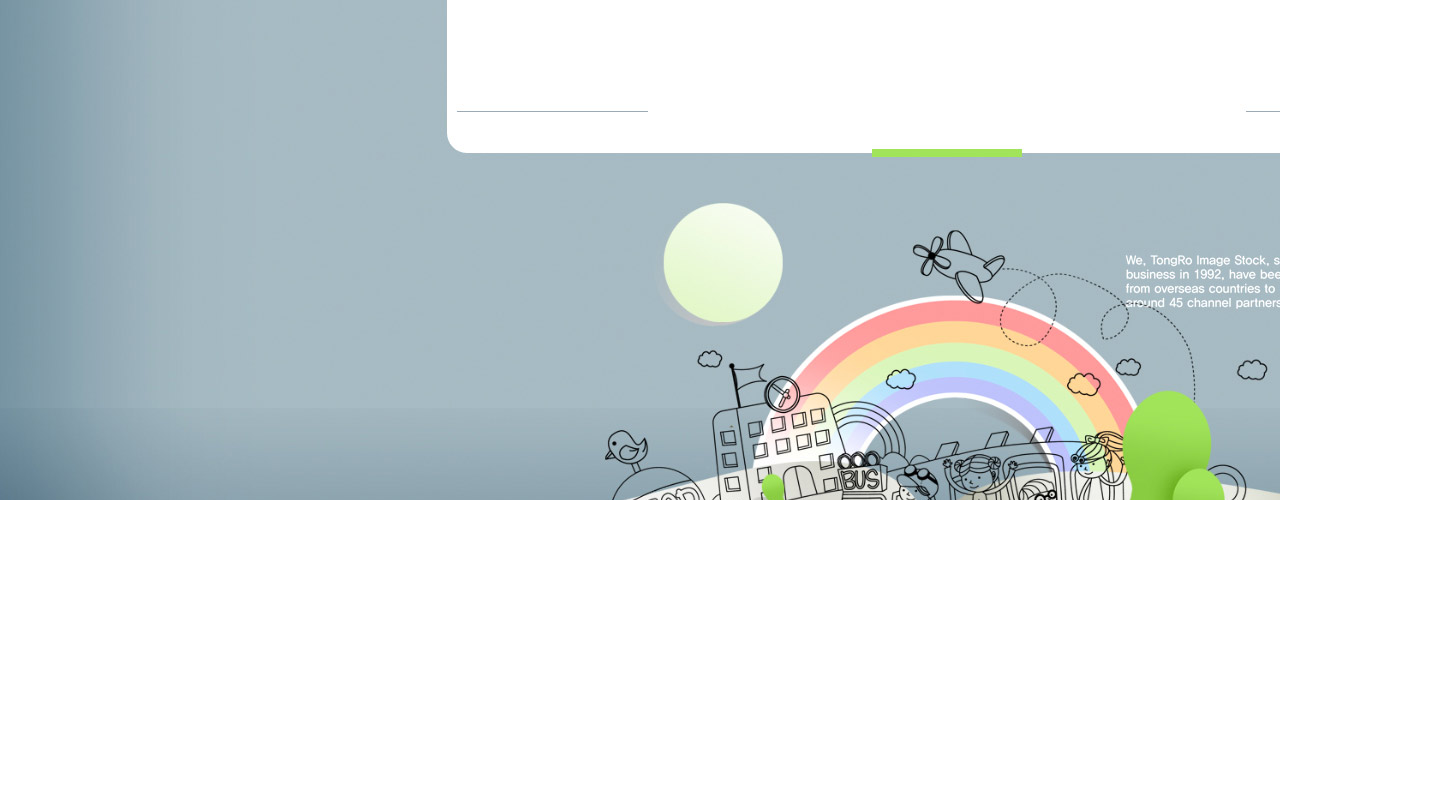
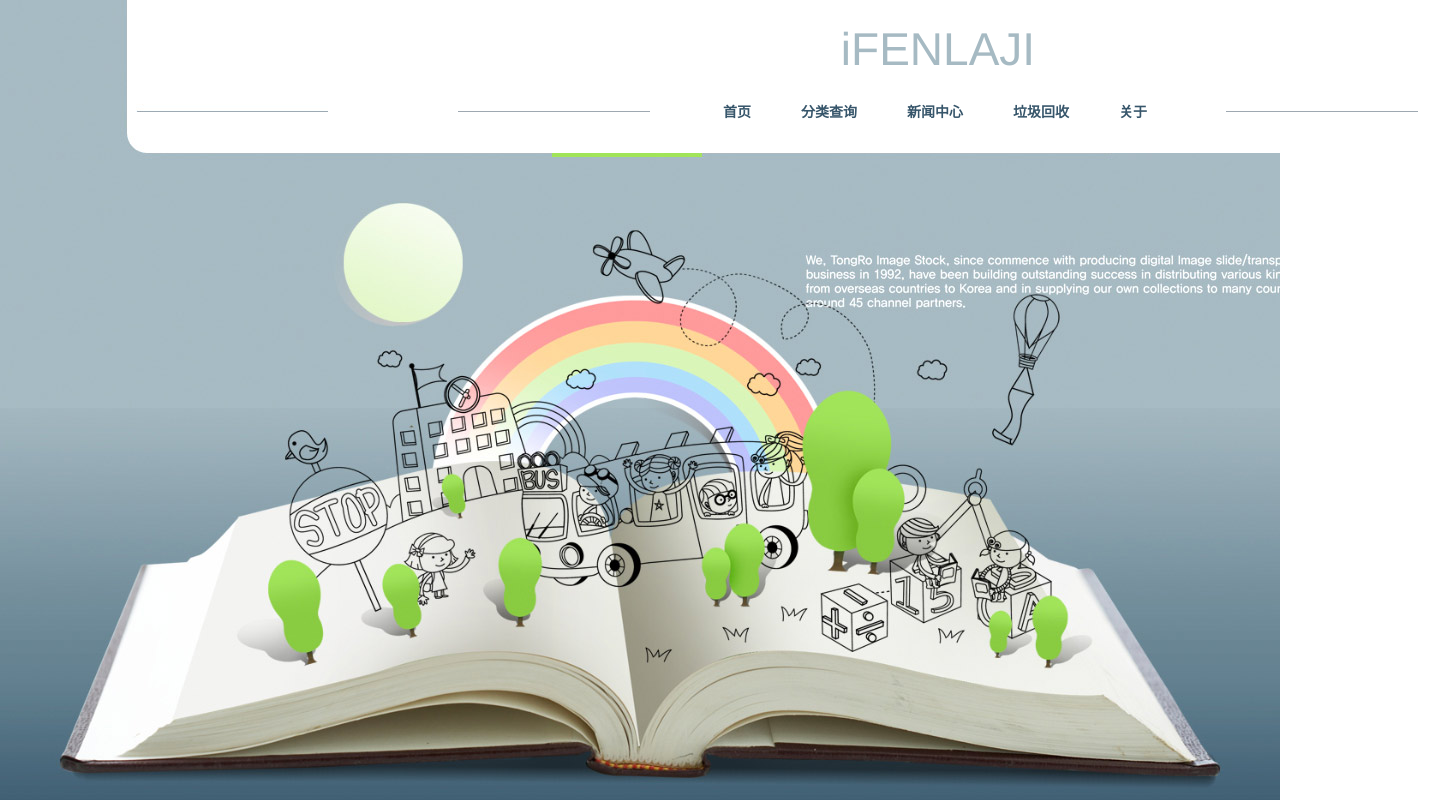
Before and after one commit to Hrealm/ifenlaji, a Vue app: page / in a window 1280 px wide. Shown: the top 800 px of the page, 1438 px wide, since content can reach past the window. Built offline with nearby package versions, Linux system fonts and the light colour scheme.

Commit message:
feat: add public nav

```diff
--- a/src/App.vue
+++ b/src/App.vue
@@ -2,9 +2,32 @@
     <div id="app">
 		<!-- 导航 -->
 		<header>
-            <div class="banner"></div>
+            <!-- <div class="banner"></div> -->
             <div class="nav">
-
+                <div class="logo">iFENLAJI</div>
+                <div class="navInfo">
+                    <p class="left-line fl"></p>
+                    <p class="right-line fr"></p>
+                    <div class="nav-list clearFix">
+                        <ul class="clearFix">
+                            <li>
+                                <span>首页</span>
+                            </li>
+                            <li>
+                                <span>分类查询</span>
+                            </li>
+                            <li>
+                                <span>新闻中心</span>
+                            </li>
+                            <li>
+                                <span>垃圾回收</span>
+                            </li>
+                            <li>
+                                <span>关于</span>
+                            </li>
+                        </ul>
+                    </div>
+                </div>
             </div>
 		</header>
 
@@ -29,11 +52,49 @@ export default {
 }
 header{
     width: 100%;
+    .nav{
+        float: left;
+        width: 1000px;
+        height: 153px;
+        margin-left: 438px;
+        // background-color: #2c3e50;
+        background-color: #fff;
+        border-radius: 0 0 20px 20px;
+        // opacity: .2;
+        .logo{
+            width: 100%;
+            text-align: center;
+            font-size: 46px;
+            font-weight: 550;
+            margin-top: 22px;
+            color: #A6BAC3;
+        }
+        .navInfo{
+            margin-top: 25px;
+            padding: 0 20px;
+            p{
+                margin-top: 10px;
+                width: 192px;
+                border-bottom: 1px solid #9EA8B1;
+            }
 
-    .banner{
-        width: 100%;
-        height: 500px;
-        background: url('/static/img/banner.jpg') no-repeat;
+            .nav-list{
+                width: 100%;
+                ul{
+                    width: 50%;
+                    margin: 0 auto;
+                    li{
+                        float: left;
+                        padding: 0 25px;
+                        span{
+                            font-size: 14px;
+                            color: #37566b;
+                            font-weight: 600;
+                        }
+                    }
+                }
+            }
+        }
     }
 }
 
--- a/src/components/index/index.vue
+++ b/src/components/index/index.vue
@@ -1,5 +1,8 @@
 <template>
-    <div class="container"></div>
+    <div class="container">
+        <div class="banner"></div>
+
+    </div>
 </template>
 
 <script>
@@ -12,4 +15,14 @@ export default {
 </script>
 
 <style scoped lang="scss">
+.container{
+    width: 100%;
+    min-height: 1000px;
+    .banner{
+        width: 100%;
+        height: 826px;
+        background: url('/static/img/banner.jpg') no-repeat;
+        background-position: center top;
+    }
+}
 </style>
```
